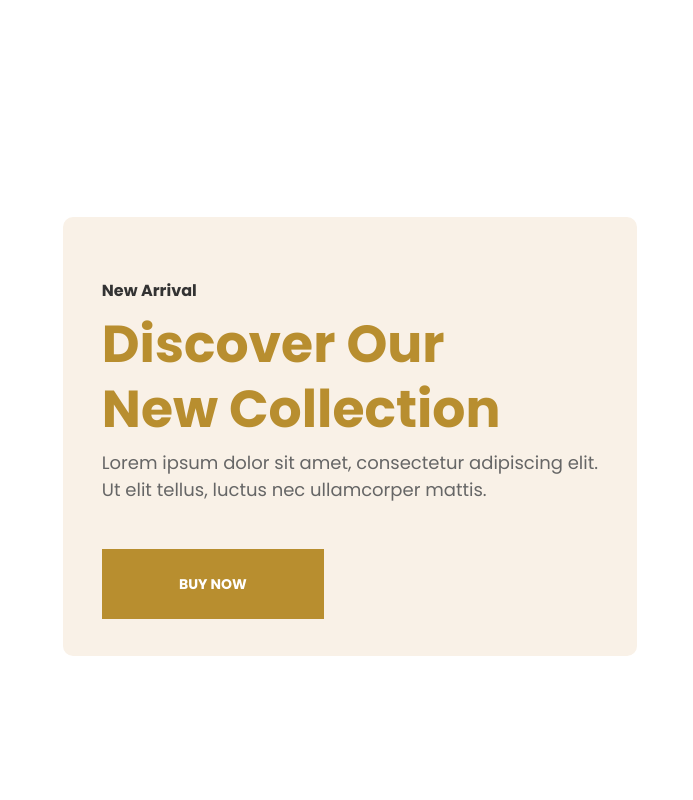
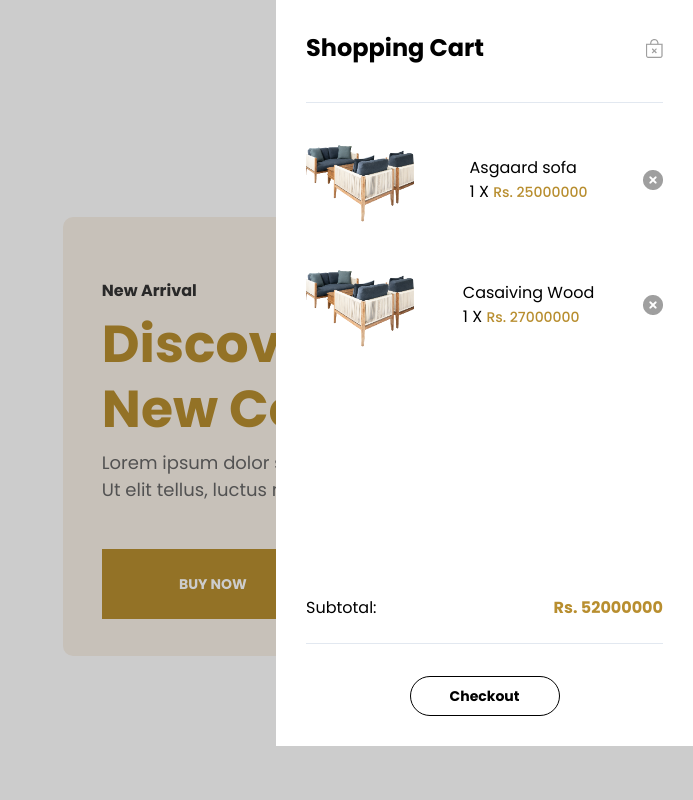
Before and after one commit to PerpetuumG/furniro_nat, a Next.js app: page / in a window 1280 px wide. Both pictures are taken after a click on the picture 1208 px from the left and 36 px from the top of the page. Shown: the top 800 px of the page, without its empty margins (587-1280 px from the left). Built offline with nearby package versions, Linux system fonts and the light colour scheme.

Commit message:
CartSection

```diff
--- a/src/components/common/NavBar.tsx
+++ b/src/components/common/NavBar.tsx
@@ -5,8 +5,11 @@ import { MenuIcon, X } from 'lucide-react';
 import Link from 'next/link';
 import Logo from '../../../public/images/logo.png';
 import Image from 'next/image';
+import CartSection from '@/components/sections/shop/CartSection';
+import { RemoveScroll } from 'react-remove-scroll';
 
 function NavBar() {
+  const [showCart, setShowCart] = useState(false);
   const [menu, setMenu] = useState(false);
   const links = [
     { title: 'Home', link: '/' },
@@ -34,7 +37,7 @@ function NavBar() {
     {
       iconUrl: '/images/cart_icon.png',
       alt: 'cart icon',
-      action: () => console.log('You just clicked on the cart icon'),
+      action: () => setShowCart(prevState => !prevState),
     },
   ];
 
@@ -43,7 +46,8 @@ function NavBar() {
   };
 
   return (
-    <div className='md:sticky md:top-0   md:shadow-none z-20 '>
+    <div className={'relative'}>
+      <div className='md:sticky md:top-0 md:shadow-none z-20 relative'>
         {/* DESKTOP */}
         <div className=' hidden lg:block animate-in fade-in zoom-in bg-white p-4'>
           <div className='flex justify-between mx-[41px] items-center'>
@@ -126,6 +130,25 @@ function NavBar() {
           )}
         </div>
       </div>
+
+      {/*  */}
+      {showCart && (
+        <div
+          className={
+            'hidden md:block absolute animate-out left-0 right-0 top-0 h-screen bg-black/20 z-[99]'
+          }
+          onClick={() => setShowCart(prevState => !prevState)}
+        ></div>
+      )}
+
+      <div className={'hidden md:block md:absolute top-0 right-0 z-[100]'}>
+        {showCart && (
+          <RemoveScroll>
+            <CartSection toggleShowCart={() => setShowCart(prevState => !prevState)} />
+          </RemoveScroll>
+        )}
+      </div>
+    </div>
   );
 }
 
--- /dev/null
+++ b/src/components/sections/shop/CartSection.tsx
@@ -0,0 +1,118 @@
+import { Separator } from '@/components/ui/separator';
+import { useEffect, useState } from 'react';
+import { useRouter } from 'next/navigation';
+import MainButton from '@/components/common/MainButton';
+
+const CartSection = ({ toggleShowCart }: { toggleShowCart: () => void }) => {
+  const data = [
+    {
+      id: 1,
+      productImageUrl: '/images/sofa.png',
+      productName: 'Asgaard sofa',
+      quantity: 1,
+      unitPrice: 25000000,
+    },
+    {
+      id: 2,
+      productImageUrl: '/images/sofa.png',
+      productName: 'Casaiving Wood',
+      quantity: 1,
+      unitPrice: 27000000,
+    },
+  ];
+
+  const [products, setProducts] = useState(data);
+  const [subTotal, setSubTotal] = useState(0);
+  const router = useRouter();
+
+  const removeProductFromCart = (productId: number | string) => {
+    const filterProducts = products.filter(product => product.id !== productId);
+    setProducts(filterProducts);
+  };
+
+  const computeSubtitle = () => {
+    let total = 0;
+    for (const product of products) {
+      total += product.quantity * product.unitPrice;
+    }
+    setSubTotal(total);
+  };
+
+  useEffect(() => {
+    computeSubtitle();
+  }, [products]);
+
+  return (
+    <div className={'w-[417px] h-[746px] bg-white p-[30px] flex justify-between flex-col'}>
+      <div>
+        <div className={'flex justify-between items-center mb-9'}>
+          <p className={'font-semibold text-[24px]'}>Shopping Cart</p>
+          <div className={'hover:cursor-pointer'} onClick={toggleShowCart}>
+            <img src={'/images/cart_alt_icon.png'} alt='cart_icon' />
+          </div>
+        </div>
+
+        <Separator />
+
+        <div className={'mt-6 flex flex-col gap-5'}>
+          {products.map(product => (
+            <div key={product.id} className={'flex items-center gap-[32px] w-full justify-between'}>
+              <div>
+                <img
+                  src={product.productImageUrl}
+                  alt={product.productName}
+                  className={'w-[108px] h-[105px] rounded-[1rem] object-cover'}
+                />
+              </div>
+
+              <div>
+                <p className={'text-normal'}>{product.productName}</p>
+
+                <p>
+                  {product.quantity} X{' '}
+                  <span className={'text-primary font-medium text-sm'}>
+                    {' '}
+                    Rs. {product.unitPrice}
+                  </span>
+                </p>
+              </div>
+
+              <div className={'cursor-pointer'} onClick={() => removeProductFromCart(product.id)}>
+                <img src={'/images/delete_icon.png'} alt='delete' />
+              </div>
+            </div>
+          ))}
+
+          {products.length === 0 && (
+            <div className={'flex justify-center mt-8 text-gray-400'}>No product is cart</div>
+          )}
+        </div>
+      </div>
+
+      <div>
+        <div className={'flex justify-between mb-[23px]'}>
+          <p>Subtotal: </p>
+          <p className={'text-primary text-normal font-semibold'}>Rs. {subTotal}</p>
+        </div>
+
+        {subTotal ? (
+          <div>
+            <Separator />
+            <div className={'mt-8 flex justify-center'}>
+              <MainButton
+                text={'Checkout'}
+                classes={
+                  'bg-white hover:bg-white text-black  border border-black rounded-[50px] h-[40px] w-[150px]'
+                }
+              />
+            </div>
+          </div>
+        ) : (
+            <div></div>
+        )}
+      </div>
+    </div>
+  );
+};
+
+export default CartSection;
```
Lines whose indentation alone changed are shown as unchanged.
